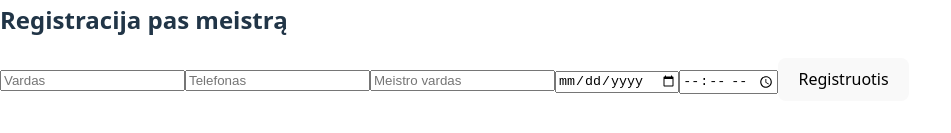
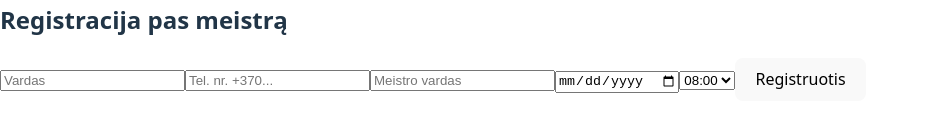
Before and after one commit to la-monny/baigiamasis, a React (Vite) app in the folder frontend/: page / in a window 1280 px wide. Shown: the part 411-544 px from the top of the page, without its empty margins (0-951 px from the left). Built offline with nearby package versions, Linux system fonts and the light colour scheme.

Commit message:
pridėta tel nr validacija ir laiko pasirinkimas

```diff
--- a/frontend/src/components/RegisterForm.jsx
+++ b/frontend/src/components/RegisterForm.jsx
@@ -10,6 +10,15 @@ function RegisterForm() {
   });
 
   const [message, setMessage] = useState("");
+  const generateTimeOptions = () => {
+    const times = [];
+    for (let h = 8; h < 19; h++) {
+      // Darbo laikas nuo 08:00 iki 20:00
+      times.push(`${String(h).padStart(2, "0")}:00`);
+      times.push(`${String(h).padStart(2, "0")}:30`);
+    }
+    return times;
+  };
 
   const handleChange = (e) => {
     setFormData({ ...formData, [e.target.name]: e.target.value });
@@ -18,6 +27,14 @@ function RegisterForm() {
   const handleSubmit = async (e) => {
     e.preventDefault();
     setMessage("");
+
+    const phoneRegex = /^\+370\d{8}$/;
+    if (!phoneRegex.test(formData.phone)) {
+      setMessage(
+        "Įveskite teisingą lietuvišką telefono numerį (pvz., +37060000000)"
+      );
+      return;
+    }
 
     try {
       const response = await fetch("http://localhost:5000/register", {
@@ -53,7 +70,7 @@ function RegisterForm() {
         <input
           type="tel"
           name="phone"
-          placeholder="Telefonas"
+          placeholder="Tel. nr. +370..."
           value={formData.phone}
           onChange={handleChange}
           required
@@ -73,13 +90,19 @@ function RegisterForm() {
           onChange={handleChange}
           required
         />
-        <input
-          type="time"
+        <select
           name="time"
           value={formData.time}
           onChange={handleChange}
           required
-        />
+        >
+          {generateTimeOptions().map((time) => (
+            <option key={time} value={time}>
+              {time}
+            </option>
+          ))}
+        </select>
+
         <button type="submit">Registruotis</button>
       </form>
       {message && <p>{message}</p>}
```
